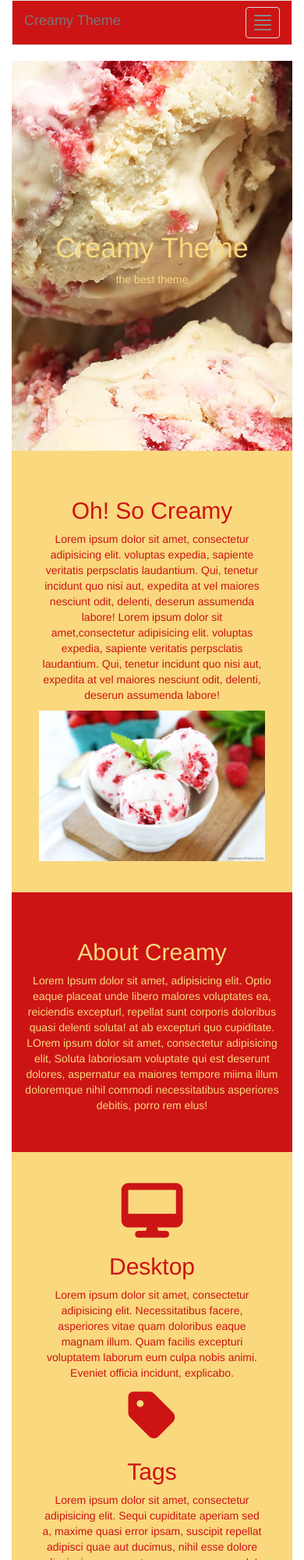
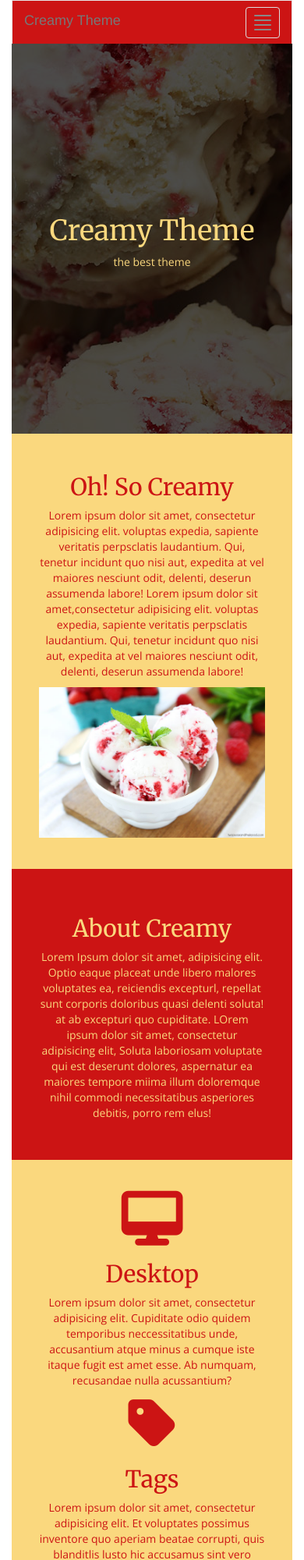
Before and after one commit to Rdiaz28/creamy-theme, a plain HTML site: page index.html in a window 390 px wide. Shown: the top 2000 px of the page at 78% size. Drawn offline with nearby package versions, Linux system fonts and the light colour scheme.

Commit message:
se optimiza css, se reindenta, y se agrega estilo a las letras

```diff
--- a/css/main.css
+++ b/css/main.css
@@ -1,40 +1,65 @@
 
 /*------------menu de navegacion-----------*/
-div .navbar-header a {
-    color:#FAD87E;
+
+nav.navbar ul.nav li a {
+	color:#FAD87E;
+}
+nav.navbar {
+	background-color: #CC1414;
+}
+
+img{
+	max-width: 100%;
+	height:auto;
+}
+h1,h2{
+	font-family: 'Merriweather', serif;
 
 }
-nav.navbar ul.nav li a {
-    color:#FAD87E;
-}
-nav.navbar {
-    background-color: #CC1414;
+p{
+	font-family: 'Open Sans', sans-serif;
 }
 
+/*------------foto central----------*/
+.altura{
+	height: 470px;
+}
 
 .img-fondo{
 	text-align: center;
 	color: #FAD87E;
-	background-color: rgb(0,0,0,0.7);
+	background-color: rgba(0,0,0,0.7);
+	height: 500px;
+	width: 100%;
+	padding-top:200px;
+	position: relative;
 }
 .imgback{
 	background-image: url(../img/creamy.jpg);
 	background-repeat: no-repeat;
 	background-position: center;
-   	height: 500px;
+	height: 500px;
 	width: 100%;
-	padding-top:200px;
+	position: relative;
+	top:-22px;
+}
 
-}
-/*---------------primer parrafo ---------------*/
-img{
-	max-width: 100%;
-	height:auto;
-}
-.fondo1{
+
+
+/*---------------parrafos ---------------*/
+.fd1{
 	text-align: center;
 	color:#CC1414;
 	background-color: #FAD87E;
+}
+.fd2{
+	text-align: center;
+	color:#FAD87E;
+	background-color:#CC1414 ;
+}
+
+.fondo{
+
 	padding-top: 40px;
 	padding-bottom: 40px;
 	padding-left: 20px;
@@ -42,26 +67,7 @@ img{
 	margin-left: 0px;
 	margin-right: 0px;
 }
-.fondo2{
-	text-align: center;
-	color:#FAD87E;
-	background-color:#CC1414 ;
-	padding-top: 40px;
-	padding-bottom: 40px;
-	margin-left: 0px;
-	margin-right: 0px;
-}
-.fondo3{
-	text-align: center;
-	color:#CC1414;
-	background-color: #FAD87E;
-	padding-top: 40px;
-	padding-bottom: 40px;
-	padding-left: 20px;
-	padding-right: 20px;
-	margin-left: 0px;
-	margin-right: 0px;
-	}
+/*------------footer----------*/
 .footer{
 	height: 50px;
 	color: #FAD87E;
--- a/index.html
+++ b/index.html
@@ -37,20 +37,24 @@
 			</div>
 		</nav>
 	</header>
+	<!--foto central-->
 	<div class="container">
 		<div class="row  ">
-			<div class="col-md-12">
-				<div class="img-fondo imgback">
+			<div class="col-md-12 altura">
+				<div class="imgback">
+					<div class="img-fondo">
 						<h1>Creamy Theme</h1>
 						<p>the best theme</p>
+					</div>
+
 				</div>
 			</div>
 		</div>
 	</div>
 	<body>
-<!--foto central-->
+		<!--parrafos-->
 		<div class="container">
-		<div class="row fondo1">
+			<div class="row fd1 fondo">
 				<div class="col-md-6">
 					<h2>
 						Oh! So Creamy
@@ -67,9 +71,8 @@
 
 			</div>
 		</div>
-<!--seccion roja-->
 		<div class="container">
-		<div class="row fondo2">
+			<div class="row fd2 fondo">
 				<div class="col-md-12">
 					<h2>
 						About Creamy
@@ -80,14 +83,13 @@
 				</div>
 			</div>
 		</div>
-<!--seccion tags-->
 		<div class="container">
-<div class="row fondo3">
+			<div class="row fd1 fondo">
 				<div class="col-md-4">
 					<i class="fa fa-desktop fa-5x" aria-hidden="true"></i>
 					<h2>Desktop</h2>
 					<p>
-				Lorem ipsum dolor sit amet, consectetur adipisicing elit. Necessitatibus facere, asperiores vitae quam doloribus eaque magnam illum. Quam facilis excepturi voluptatem laborum eum culpa nobis animi. Eveniet officia incidunt, explicabo.
+						Lorem ipsum dolor sit amet, consectetur adipisicing elit. Cupiditate odio quidem temporibus neccessitatibus unde, accusantium atque minus a cumque iste itaque fugit est amet esse. Ab numquam, recusandae nulla acussantium?
 					</p>
 
 				</div>
@@ -96,14 +98,14 @@
 					<i class="fa fa-tag fa-5x" aria-hidden="true"></i>
 					<h2>Tags</h2>
 					<p>
-				Lorem ipsum dolor sit amet, consectetur adipisicing elit. Sequi cupiditate aperiam sed a, maxime quasi error ipsam, suscipit repellat adipisci quae aut ducimus, nihil esse dolore dignissimos quaerat numquam assumenda!
+						Lorem ipsum dolor sit amet, consectetur adipisicing elit. Et voluptates possimus inventore quo aperiam beatae corrupti, quis blanditlis lusto hic accusamus sint vero libero itaque odio ullam quidem ese expedita!
 					</p>
 				</div>
 				<div class="col-md-4">
 					<i class="fa fa-heart fa-5x" aria-hidden="true"></i>
 					<h2>Love</h2>
 					<p>
-				Lorem ipsum dolor sit amet, consectetur adipisicing elit. Nihil asperiores, rerum sequi eaque autem iste et. Similique adipisci ipsum molestiae distinctio, eligendi vitae dolor, odio quae quod id officiis eius.
+						Lorem ipsum dolor sit amet, consectetur adipisicing elit. Aliquid autem porro debitis culpa, sed nostrum est quam dolorum illo ad cum quaerat facilis quas, optio, vero iusto minus velit quae!
 					</p>
 
 				</div>
```
Lines whose indentation alone changed are shown as unchanged.
